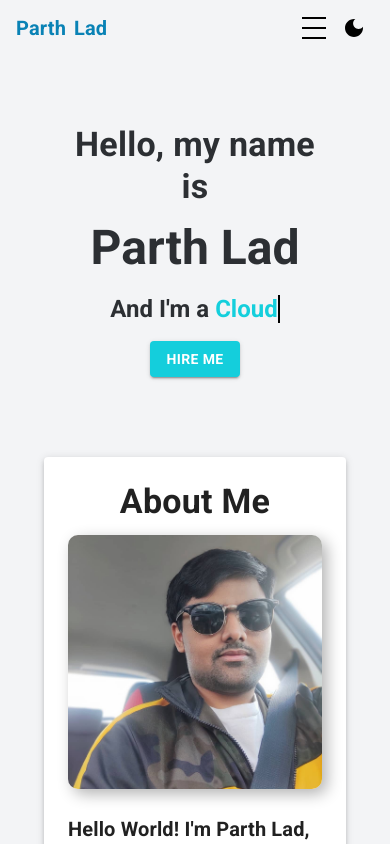
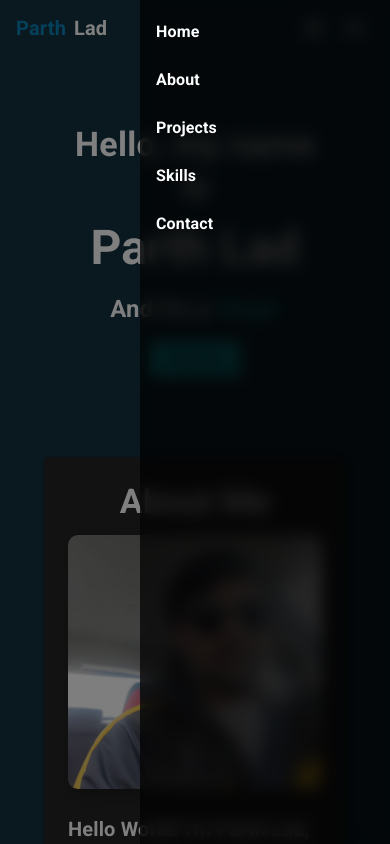
Before and after one commit to ParthKLad/web-portfolio, a React (Create React App) app: page / in a window 390 px wide. Both pictures are taken after a click on the button 354 px from the left and 28 px from the top of the page. Shown: the top 844 px of the page. Built offline with nearby package versions, Linux system fonts and the light colour scheme.

Commit message:
fixed ui for nav

```diff
--- a/src/components/Navbar.css
+++ b/src/components/Navbar.css
@@ -75,3 +75,29 @@
   z-index: 1299; /* Just below the drawer */
   cursor: pointer;
 }
+
+.title {
+  transition: opacity 0.5s ease-in-out;
+  opacity: 1;
+}
+
+.title.openEffect {
+  opacity: 0.5; /* Adjust opacity to make the effect noticeable */
+}
+
+/* Navbar.css */
+@keyframes pulse {
+  0% {
+    transform: scale(1);
+  }
+  50% {
+    transform: scale(1.1);
+  }
+  100% {
+    transform: scale(1);
+  }
+}
+
+.hamburger.open .hamburger-box .hamburger-inner {
+  animation: pulse 1s infinite;
+}
--- a/src/components/Navbar.js
+++ b/src/components/Navbar.js
@@ -8,6 +8,7 @@ import DarkModeIcon from '@mui/icons-material/DarkMode';
 import LightModeIcon from '@mui/icons-material/LightMode';
 import { ThemeContext } from '../context/ThemeContext';
 import  './Navbar.css';
+
 function Navbar({ refs }) {
   const { themeType, toggleTheme } = useContext(ThemeContext);
   const [activeNav, setActiveNav] = useState('Home');
@@ -68,14 +69,12 @@ function Navbar({ refs }) {
           </Box>
           {isMobile ? ( // Render hamburger menu icon for mobile
             <Box sx={{ display: 'flex', alignItems: 'center' }}>
-          <IconButton onClick={handleDrawerToggle} color="inherit" className={`hamburger ${drawerOpen ? 'open' : ''}`}>
-          <div className="hamburger-box">
-            <div className="hamburger-inner"></div>
-          </div>
-        </IconButton>
-
             <IconButton onClick={toggleTheme} color="inherit">
               {themeType === 'dark' ? <LightModeIcon /> : <DarkModeIcon />}
+            </IconButton>
+            <Box sx={{ flexGrow: 1 }} /> {/* This will push the hamburger to the right */}
+            <IconButton onClick={handleDrawerToggle} color="inherit" className={`hamburger ${drawerOpen ? 'open' : ''}`}>
+              <MenuIcon />
             </IconButton>
           </Box>
           ) : (
@@ -115,6 +114,22 @@ function Navbar({ refs }) {
       </AppBar>
 
       {isMobile && (
+        <>
+          {drawerOpen && (
+            <div
+              style={{
+                position: 'fixed',
+                top: 0,
+                left: 0,
+                right: 0,
+                bottom: 0,
+                zIndex: 1299, // Overlay should be just under the drawer
+                backgroundColor: 'rgba(0, 0, 0, 0.5)', // Semi-transparent overlay for both themes
+                cursor: 'pointer', // Indicates clickable area
+              }}
+              onClick={handleDrawerToggle} // Closes the drawer when overlay is clicked
+            ></div>
+          )}
           <div
             className={`${drawerOpen ? 'drawerSlideIn' : 'drawerSlideOut'} ${themeType === 'dark' ? 'drawerDark' : 'drawerLight'}`}
             style={{
@@ -124,23 +139,27 @@ function Navbar({ refs }) {
               width: '250px',
               height: '100%',
               overflowX: 'hidden',
-      zIndex: 1300, // Ensure this is above other content but below modal overlay
-      backdropFilter: drawerOpen ? 'blur(8px)' : 'none', // Apply blur effect when drawer is open
-      backgroundColor: drawerOpen ? 'rgba(0, 0, 0, 0.5)' : 'transparent', // Fallback background color with transparency
+              zIndex: 1300, // Ensure the drawer is above the overlay
+              backdropFilter: drawerOpen ? 'blur(8px)' : 'none',
+              backgroundColor: drawerOpen ? (themeType === 'dark' ? 'rgba(0, 0, 0, 0.7)' : 'rgba(255, 255, 255, 0.9)') : 'transparent',
+              color: themeType === 'dark' ? '#FFF' : '#000',
             }}
           >
             <List>
               {navItems.map((item, index) => (
-        <ListItem button key={index} onClick={() => handleNavItemClicked(item.name, item.ref)}>
+                <ListItem
+                  button
+                  key={index}
+                  onClick={() => handleNavItemClicked(item.name, item.ref)}
+                  style={{ color: themeType === 'dark' ? '#FFF' : '#000' }}
+                >
                   <ListItemText primary={item.name} />
                 </ListItem>
               ))}
             </List>
           </div>
+        </>
       )}
-
-
-
       <Box sx={{ pt: 8 }}>
         {/* Page Content */}
       </Box>
```
Lines whose indentation alone changed are shown as unchanged.
